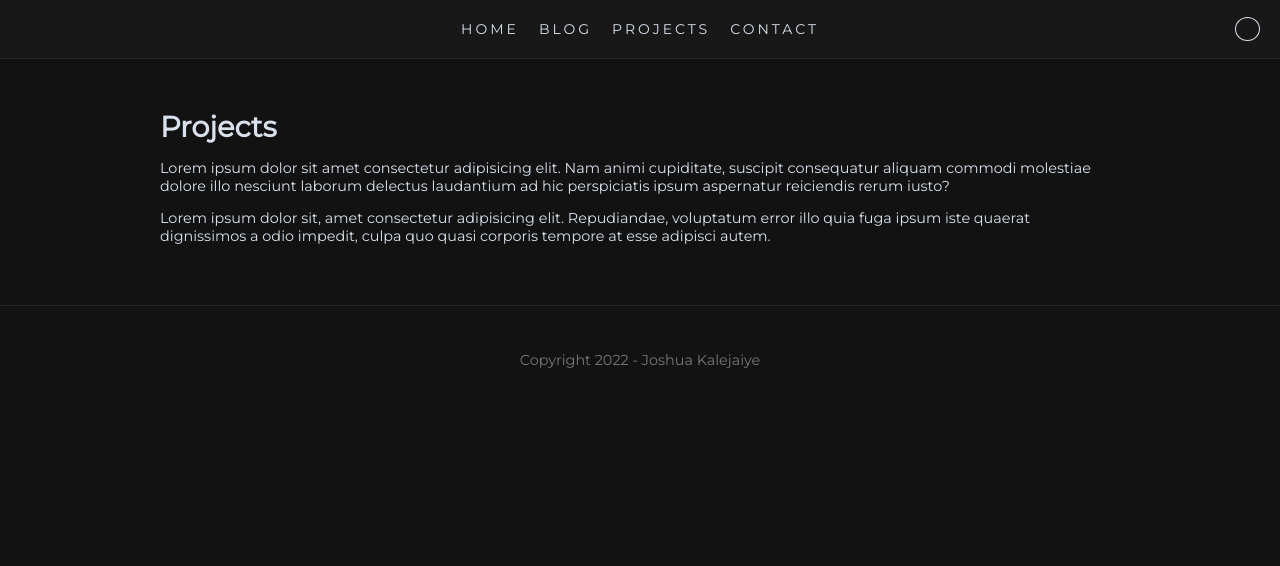
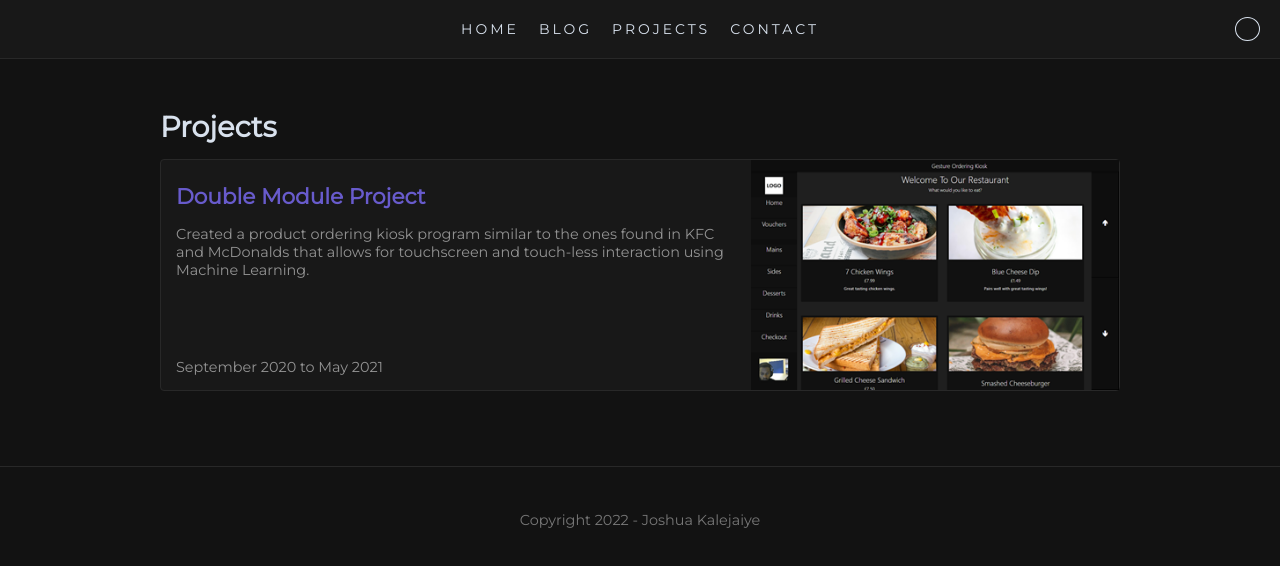
Before and after one commit to joshuakalejaiye/personal-blog-v2, a Next.js app: page /projects in a window 1280 px wide. Shown: the top 566 px of the page. Built offline with nearby package versions, Linux system fonts and the light colour scheme.

Commit message:
added project

```diff
--- a/ArticleData.d.ts
+++ b/ArticleData.d.ts
@@ -4,13 +4,15 @@ export interface ArticleData {
   date: string
   articleType: string
   content: string
-  mediaDetails: {
+  articleString: string
+  mediaDetails?: {
     mediaId: string
     mediaType: string
     movieTvResponse: {}
     gameResponse: {}
   }
-  articleString: string
+  banner?: any
+  bannerAltText?: string
 }
 // {
 //   title: string
--- a/components/SingleArticle/SingleArticle.styles.ts
+++ b/components/SingleArticle/SingleArticle.styles.ts
@@ -13,19 +13,18 @@ const ArticleCard = styled.div<CardProps>`
   padding: 5px 15px;
   margin-bottom: 15px;
   background-color: ${(props) => props.theme.secondary};
-  min-height: ${(props) => props.height + 1}px;
+  min-height: ${(props) => props.height + 2}px;
 
   &:hover {
     cursor: pointer;
     background-color: ${(props) => props.theme.tertiary};
-    transform: scale(1.01);
   }
 `
 
 const Content = styled.div`
   display: flex;
   flex-direction: column;
-
+  margin-right: 80px;
   //for mobile
   @media (max-width: 600px) {
     flex-direction: column;
--- a/components/SingleArticle/SingleArticle.tsx
+++ b/components/SingleArticle/SingleArticle.tsx
@@ -14,9 +14,19 @@ const SingleArticle: FunctionComponent<SingleArticleProps> = ({
 }) => {
   const router = useRouter()
 
-  const { title, articleString, subtitle, articleType, date } = articleData
-  const cardHeight = 234
+  const {
+    title,
+    articleString,
+    subtitle,
+    articleType,
+    date,
+    banner,
+    bannerAltText,
+  } = articleData
+  const cardHeight = 230
   // const imageWidth = 155
+
+  console.log(banner)
 
   return (
     <Styled.ArticleCard
@@ -36,13 +46,9 @@ const SingleArticle: FunctionComponent<SingleArticleProps> = ({
         <Styled.Subtitle>{subtitle}</Styled.Subtitle>
         <Styled.Date>{String(date)}</Styled.Date>
       </Styled.Content>
-      {/* TODO: "add this when api response is added" */}
-      {/* <Styled.Image
-        src={articleData.banner}
-        alt={articleData.bannerAltText}
-        width={imageWidth}
-        height={cardHeight}
-      /> */}
+      {banner && (
+        <Styled.Image src={banner} height={cardHeight} alt={bannerAltText} />
+      )}
     </Styled.ArticleCard>
   )
 }
--- a/pages/projects.tsx
+++ b/pages/projects.tsx
@@ -1,25 +1,55 @@
 import React, { FC } from "react"
+import styled from "styled-components"
 import Layout from "../components/Layout/Layout"
 import websiteName from "../site-details"
+import kioskImage from "../public/images/kioskImage.png"
+import { SingleArticle } from "../components/SingleArticle"
 
 interface ContactProps {}
+
+const StyledTitle = styled.h1``
+
+const StyledContainer = styled.div`
+  display: flex;
+  flex-direction: column;
+`
+
+const StyledLister = styled.div``
+
+const touchlessInterface = {
+  title: "Double Module Project",
+  subtitle:
+    "Created a product ordering kiosk program similar to the ones found in KFC and McDonalds that allows for touchscreen and touch-less interaction using Machine Learning.",
+  content:
+    "Created a product ordering kiosk program similar to the ones found in KFC and McDonalds that allows for touchscreen and touch-less interaction using Machine Learning. Users can hold their hand in front of the screen and a cursor on the program will mirror their movements, if the user holds the cursor over a button for an extended amount of time, this triggers a selection. The program was developed with React, Node.js, Electron, PostgreSQL etc. If you wish to read my dissertation you can do so below.",
+  banner: kioskImage.src,
+  client: "University Of Central Lancashire Preston, Lancashire",
+  date: "September 2020 to May 2021",
+  articleString: "gesture-kiosk",
+  links: [
+    "https://github.com/joshuakalejaiye/gesture-kiosk-electron",
+    "https://drive.google.com/file/d/1j0PG-uoh-M_tf0XRlp3yfWAp1ilX4KIW/view?usp=sharing",
+  ],
+}
+
+const allProjects = [touchlessInterface]
 
 const Projects: FC<ContactProps> = () => {
   const pageTitle = `Projects - ${websiteName}`
   return (
     <Layout title={pageTitle}>
-      <h1>Projects</h1>
-      <p>
-        Lorem ipsum dolor sit amet consectetur adipisicing elit. Nam animi
-        cupiditate, suscipit consequatur aliquam commodi molestiae dolore illo
-        nesciunt laborum delectus laudantium ad hic perspiciatis ipsum
-        aspernatur reiciendis rerum iusto?
-      </p>
-      <p>
-        Lorem ipsum dolor sit, amet consectetur adipisicing elit. Repudiandae,
-        voluptatum error illo quia fuga ipsum iste quaerat dignissimos a odio
-        impedit, culpa quo quasi corporis tempore at esse adipisci autem.
-      </p>
+      <StyledContainer>
+        <StyledTitle>Projects</StyledTitle>
+        <StyledLister>
+          {allProjects &&
+            Object.keys(allProjects).map((article) => (
+              <SingleArticle
+                key={allProjects[article].articleString}
+                articleData={allProjects[article]}
+              />
+            ))}
+        </StyledLister>
+      </StyledContainer>
     </Layout>
   )
 }
--- a/styles/themes.ts
+++ b/styles/themes.ts
@@ -26,7 +26,7 @@ export const darkTheme: ThemeType = {
   light: "#939393",
   fontColor: "#d8e1ed",
   btnFontColor: "#282828",
-  accent: "#738ADB",
+  accent: "#685bcc",
 }
 
 export const GlobalStyles = createGlobalStyle<{ theme: ThemeType }>`
```
Also changed, not shown: public/articles.json (+15 -30 lines), public/images/kioskImage.png (added), public/images/polishImage.png (added).
